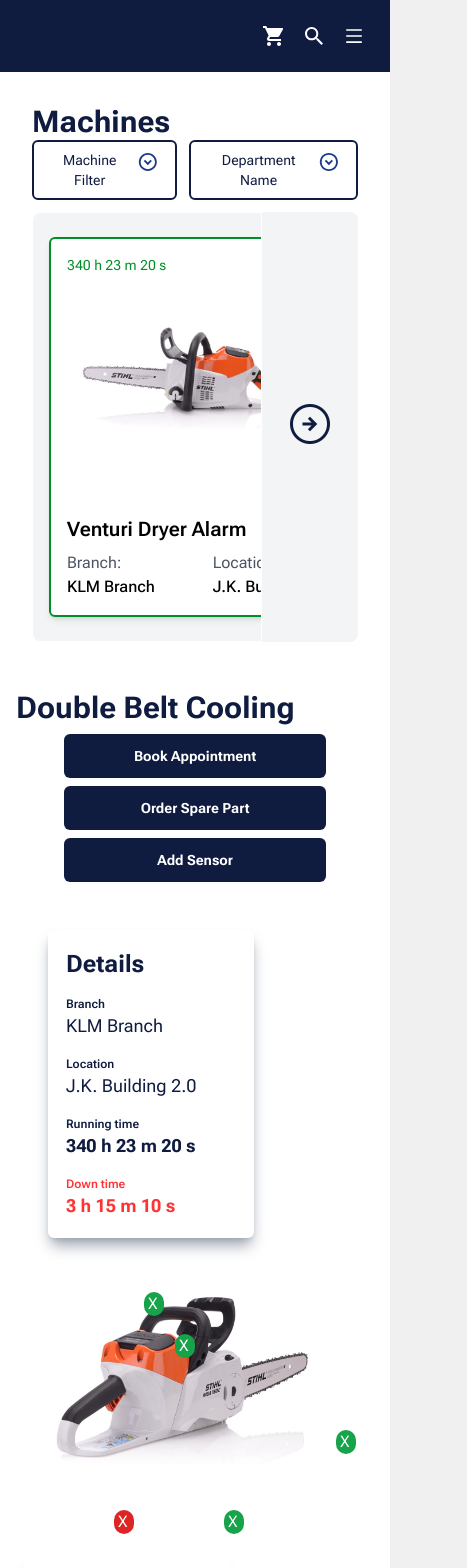
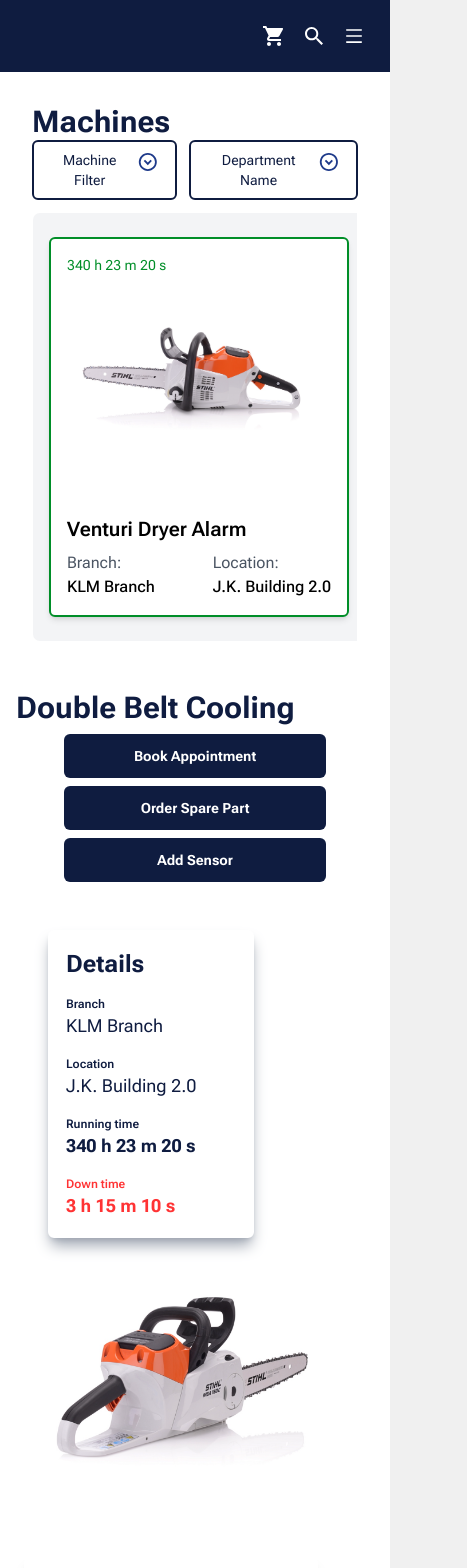
Before and after one commit to sharankumarreddyk/React-Tailwind-1, a React (Vite) app: page /Machines in a window 390 px wide. Shown: the top 1568 px of the page, 467 px wide, since content can reach past the window. Built offline with nearby package versions, Linux system fonts and the light colour scheme.

Commit message:
service box and machine slider updated

```diff
--- a/src/components/MachineComponents/Machineimage.jsx
+++ b/src/components/MachineComponents/Machineimage.jsx
@@ -1,23 +1,49 @@
+import i2 from "../../assets/i2.png"; // Ensure this path is correct
+import Parameters from "./Parameters";
 
-import i2 from '../../assets/i2.png'; // Ensure this path is correct
-import Parameters from './Parameters';
-
-
-
-const ServiceBox = ({ title, temperature, param6, param7, unitRange, isDamaged }) => (
-  <div className={`absolute bg-white border ${isDamaged ? 'border-red-500' : 'border-green-500'} rounded-md p-2 shadow-lg opacity-0 transition-opacity duration-300 w-42 group-hover:opacity-100`}>
-    <div className={`${isDamaged ? 'text-red-500' : 'text-blue-950'} font-bold text-md`}>{title}</div>
-    <p className="text-sm">Temperature: <span className="font-bold text-lg">{temperature}</span></p>
+const ServiceBox = ({
+  title,
+  temperature,
+  param6,
+  param7,
+  unitRange,
+  isDamaged,
+}) => (
+  <div
+    className={`absolute bg-white border ${
+      isDamaged ? "border-red-500" : "border-green-500"
+    } rounded-md p-2 shadow-lg opacity-0 transition-opacity duration-300 w-42 group-hover:opacity-100`}
+  >
+    <div
+      className={`${
+        isDamaged ? "text-red-500" : "text-blue-950"
+      } font-bold text-md`}
+    >
+      {title}
+    </div>
+    <p className="text-sm">
+      Temperature: <span className="font-bold text-lg">{temperature}</span>
+    </p>
     {param6 && (
-      <p className="text-sm">Param 6:<br /> <span className="font-bold text-lg">{param6}</span></p>
+      <p className="text-sm">
+        Param 6:
+        <br /> <span className="font-bold text-lg">{param6}</span>
+      </p>
     )}
     {param7 && (
-      <p className="text-sm">Param 7:<br /> <span className="font-bold text-lg">{param7}</span></p>
+      <p className="text-sm">
+        Param 7:
+        <br /> <span className="font-bold text-lg">{param7}</span>
+      </p>
     )}
     <p className="text-xs text-gray-500">{unitRange}</p>
     <div className="flex mt-3 space-x-2">
-      <button className="border text-xs px-2 py-1 rounded-md bg-[#0F1C40] text-white">Service</button>
-      <button className="border text-xs px-2 py-1 rounded-md bg-white text-[#0F1C40]">Order</button>
+      <button className="border text-xs px-2 py-1 rounded-md bg-[#0F1C40] text-white">
+        Service
+      </button>
+      <button className="border text-xs px-2 py-1 rounded-md bg-white text-[#0F1C40]">
+        Order
+      </button>
     </div>
   </div>
 );
@@ -25,7 +51,7 @@ const ServiceBox = ({ title, temperature, param6, param7, unitRange, isDamaged }
 const MachineImage = () => {
   return (
     <>
-      <div className='p-4'>
+      <div className="p-4">
         <div className="lg:flex justify-between items-center mb-4">
           <div className=" justify-center space-x-1 items-center">
             <h2 className="text-[#0F1C40] md:text-5xl text-3xl font-bold  mb-2">
@@ -47,7 +73,7 @@ const MachineImage = () => {
 
         <div>
           <div className="grid  md:grid-cols-10">
-          <div className="col-span-2 p-8">
+            <div className="col-span-10 md:col-span-2 p-8">
               <div className="space-y-4 pl-4 py-4 pr-14 w-fit shadow-lg shadow-gray-400 bg-white border-2 border-white rounded-md ">
                 <h2 className="text-[#0F1C40] text-2xl font-bold">Details</h2>
                 <div className="flex-2 text-[#0F1C40] text-start">
@@ -69,12 +95,12 @@ const MachineImage = () => {
               </div>
             </div>
 
-          <div className="slide relative col-span-5 md:mt-5">
+            <div className="slide relative col-span-10 md:col-span-5 md:mt-5">
               <img src={i2} alt="Image 1" className="w-fit h-auto" />
 
               {/* Service Box and Pointer Group */}
-            <div className="absolute top-40 left-80 group">
-              <div className="bg-green-600 text-white rounded-full w-5 px-1 justify-center">
+              <div className="absolute sm:top-20 sm:left-36 lg:top-40 lg:left-80 group hidden sm:block">
+                <div className="bg-green-600 text-white rounded-full w-5 px-1 justify-center ">
                   X
                 </div>
                 <ServiceBox
@@ -85,7 +111,7 @@ const MachineImage = () => {
                 />
               </div>
 
-            <div className="absolute top-60 left-52 group">
+              <div className="absolute sm:top-28 sm:left-16 lg:top-60 lg:left-52 group hidden sm:block">
                 <div className="bg-green-600 text-white rounded-full w-5 px-1 justify-center">
                   X
                 </div>
@@ -97,7 +123,7 @@ const MachineImage = () => {
                 />
               </div>
 
-            <div className="absolute bottom-48 left-32 group">
+              <div className="absolute sm:top-40 sm:left-12  lg:top-1/2   lg:left-24 group hidden sm:block">
                 <div className="bg-green-600 text-white rounded-full w-5 px-1 justify-center">
                   X
                 </div>
@@ -109,7 +135,7 @@ const MachineImage = () => {
                 />
               </div>
 
-            <div className="absolute top-16 right-2/4 group">
+              <div className="absolute sm:top-6 sm:right-36 lg:top-16 lg:right-2/4 group hidden sm:block">
                 <div className="bg-green-600 text-white rounded-full w-5 px-1 justify-center">
                   X
                 </div>
@@ -122,7 +148,7 @@ const MachineImage = () => {
               </div>
 
               {/* Damaged Part */}
-            <div className="absolute top-60 right-60 group">
+              <div className="absolute  sm:top-24 sm:right-24 lg:top-60 lg:right-60 group hidden sm:block">
                 <div className="bg-red-600 text-white rounded-full w-5 px-1 justify-center">
                   X
                 </div>
@@ -173,7 +199,9 @@ const MachineImage = () => {
                       </div>
                     </label>
                   </div>
-                <p className="text-xs text-red-500">Between 100 and 200 Unit</p>
+                  <p className="text-xs text-red-500">
+                    Between 100 and 200 Unit
+                  </p>
                   <div className="flex mt-3 mx-3 space-x-2">
                     <button className="border text-xs px-2 py-1 rounded-md bg-[#FF3334] text-white">
                       Service
@@ -186,7 +214,7 @@ const MachineImage = () => {
               </div>
             </div>
 
-          <div className="col-span-3   pr-12">
+            <div className="md:col-span-3 col-span-10   pr-12">
               <Parameters />
             </div>
           </div>
--- a/src/components/MachineComponents/Machineslider.jsx
+++ b/src/components/MachineComponents/Machineslider.jsx
@@ -144,7 +144,7 @@ const MachineSlider = () => {
         </div>
       </div>
       <div>
-        <div className="flex ">
+        <div className="flex  ">
           <div
             id="image-container"
             ref={imageContainerRef} // Attach the ref here
@@ -164,7 +164,7 @@ const MachineSlider = () => {
             </div>
           </div>
 
-          <div className="py-44 justify-center items-center bg-gray-100 rounded-r-lg ">
+          <div className="py-44 justify-center items-center bg-gray-100 hidden sm:block  rounded-r-lg ">
             <button
               id="scroll-right"
               onClick={scrollRight} // Attach the scroll function
```
Lines whose indentation alone changed are shown as unchanged.
